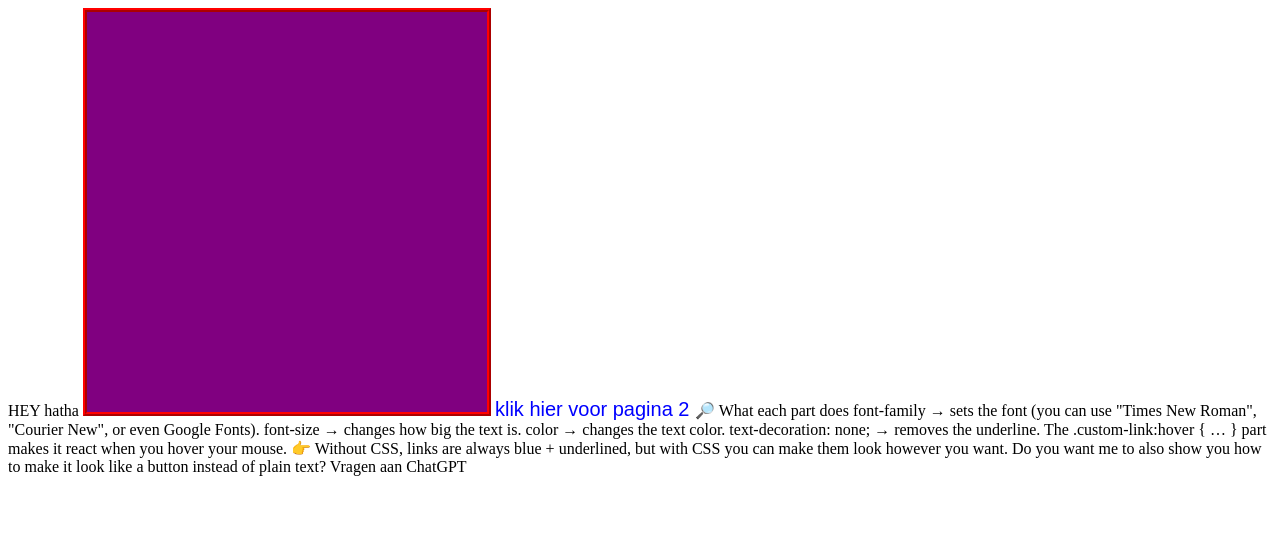
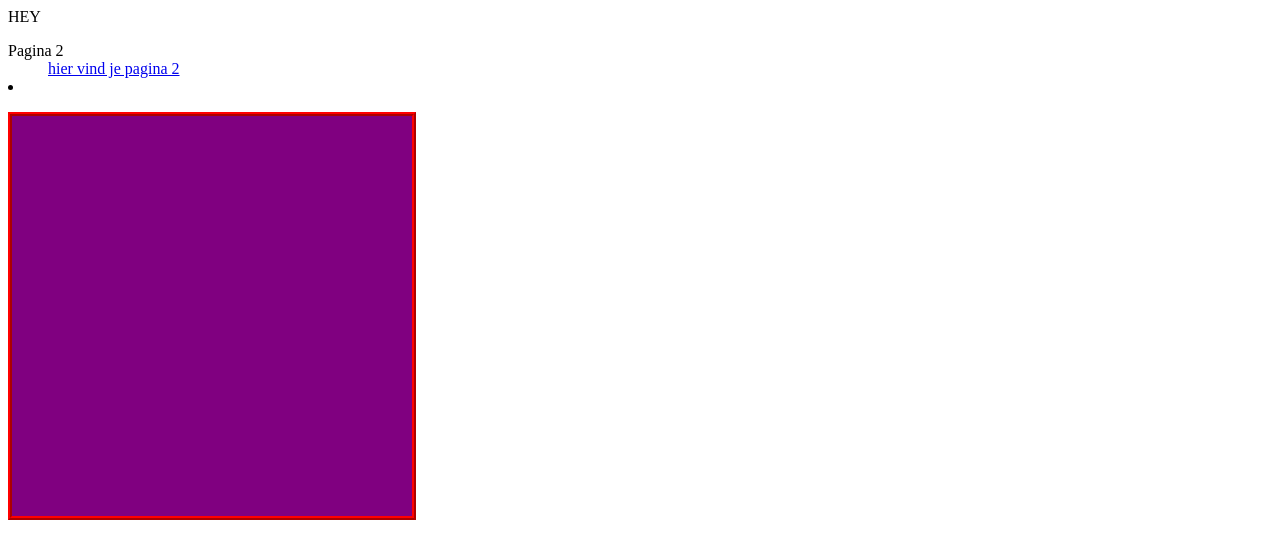
Before and after one commit to Jody41/Jody41.github.io, a plain HTML site: page index.html in a window 1280 px wide. Drawn offline with Linux system fonts and the light colour scheme.

Commit message:
pagina 2

```diff
--- a/index.html
+++ b/index.html
@@ -11,9 +11,13 @@ HEY
 </head>
 
 <body>
-hatha
 
 
+  <dl>
+    <dt> Pagina 2</dt>
+    <dd> <a href="pagina2.html"> hier vind je pagina 2  </dd>
+    <li> <a href=""</li>
+ </dl>
 
 </body>
 <canvas id="MyCanvas"  width="400" height="400">
@@ -22,46 +26,4 @@ hatha
 <style> canvas { border: 4px ridge red;
 background-color: purple;}
 
- </style>
-<a href="pagina2.html" class="custom-link">
-  klik hier voor pagina 2
-</a>
-
-<style>
-  .custom-link {
-    font-family: Arial, sans-serif;   /* change font */
-    font-size: 20px;                 /* change text size */
-    color: blue;                     /* text color */
-    text-decoration: none;           /* removes underline */
-  }
-
-  .custom-link:hover {
-    color: red;                      /* color on hover */
-    text-decoration: underline;      /* underline only when hovered */
-  }
-</style>
-🔎 What each part does
-font-family → sets the font (you can use "Times New Roman", "Courier New", or even Google Fonts).
-
-font-size → changes how big the text is.
-
-color → changes the text color.
-
-text-decoration: none; → removes the underline.
-
-The .custom-link:hover { … } part makes it react when you hover your mouse.
-
-👉 Without CSS, links are always blue + underlined, but with CSS you can make them look however you want.
-
-Do you want me to also show you how to make it look like a button instead of plain text?
-
-
-
-
-
-
-
-
-Vragen aan ChatGPT
-
 </html>
```
